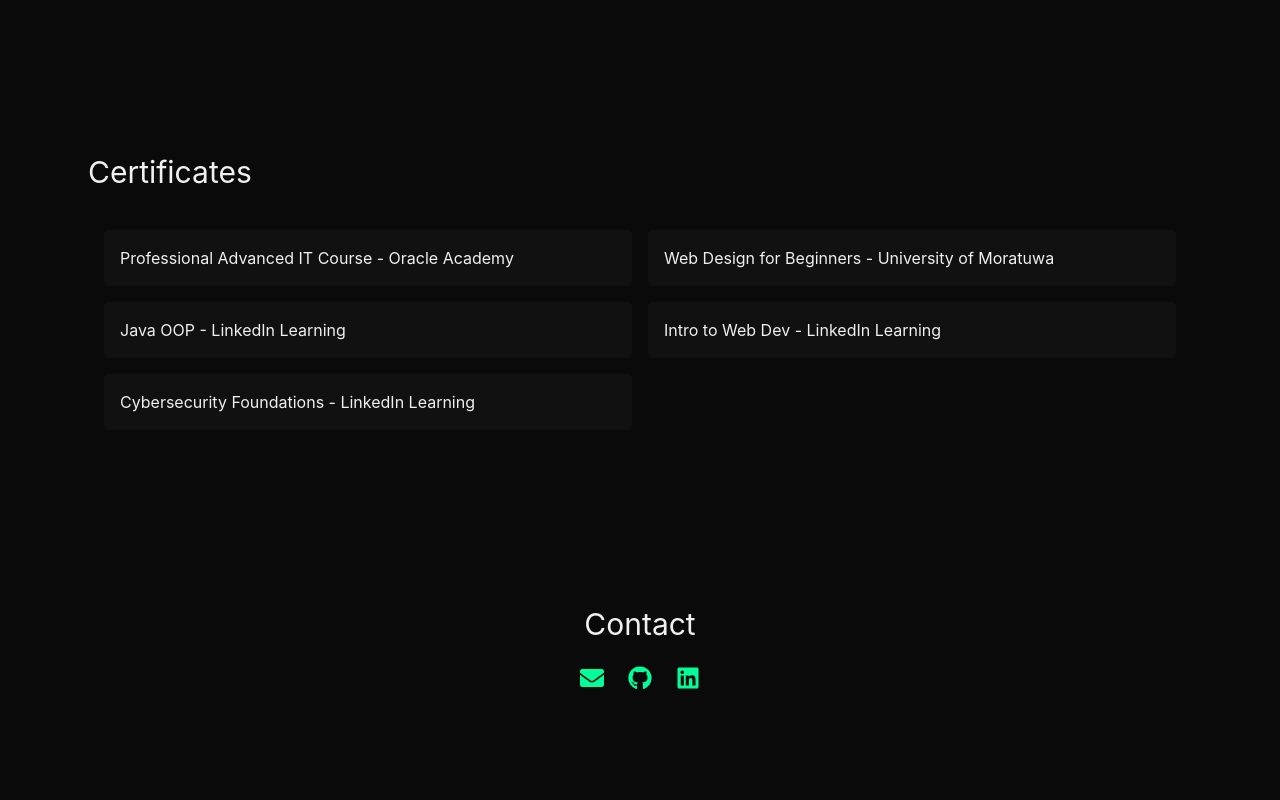
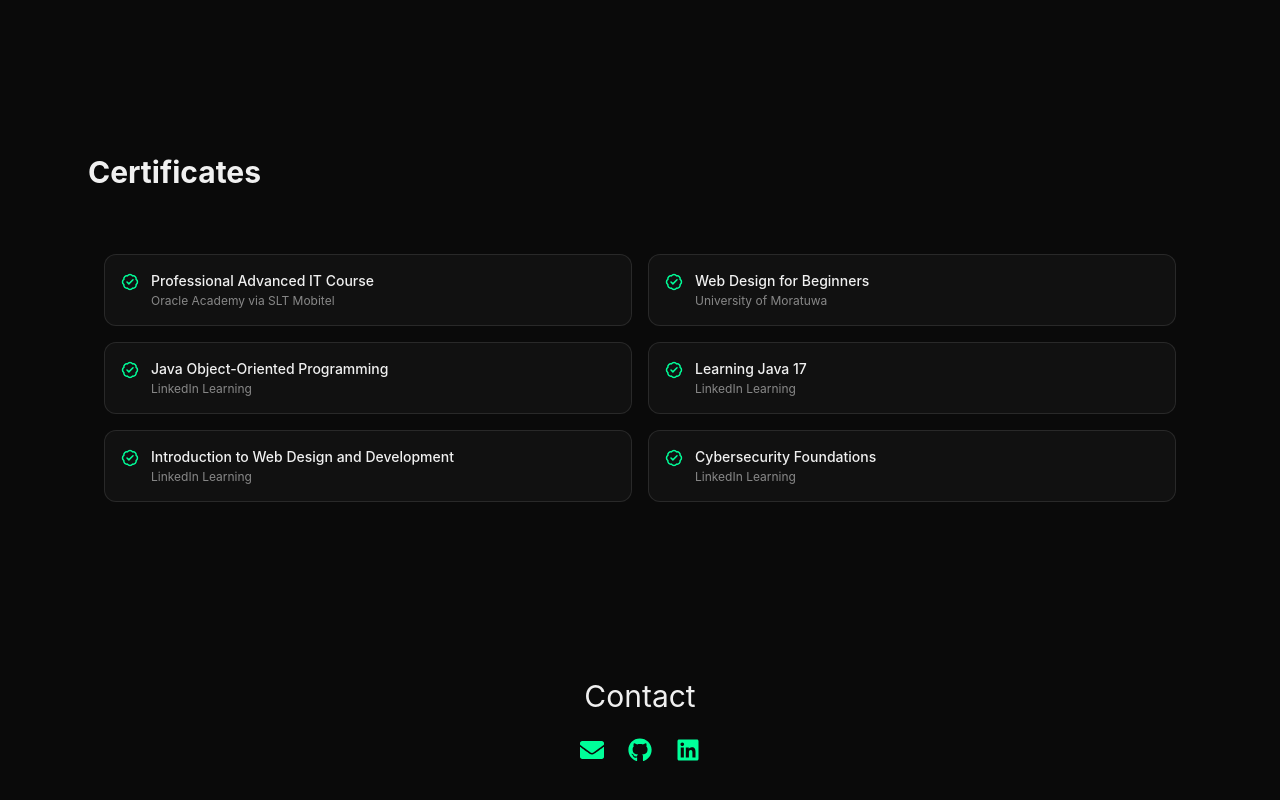
Before and after one commit to YasOnline177/yasara-portfolio, a React (Vite) app: page / in a window 1280 px wide. Shown: the part 2864-3664 px from the top of the page. Before the commit the page ends 3634 px from the top, so only its background shows below. Built offline with nearby package versions, Linux system fonts and the light colour scheme.

Commit message:
Refine Certificates with icons and hover

```diff
--- a/src/components/Certificates.jsx
+++ b/src/components/Certificates.jsx
@@ -1,22 +1,28 @@
 import SectionWrapper from "./SectionWrapper";
+import { BadgeCheck } from "lucide-react";
 
 export default function Certificates() {
     const certs = [
-        "Professional Advanced IT Course - Oracle Academy",
-        "Web Design for Beginners - University of Moratuwa",
-        "Java OOP - LinkedIn Learning",
-        "Intro to Web Dev - LinkedIn Learning",
-        "Cybersecurity Foundations - LinkedIn Learning",
+        { name: "Professional Advanced IT Course", issuer: "Oracle Academy via SLT Mobitel" },
+        { name: "Web Design for Beginners", issuer: "University of Moratuwa" },
+        { name: "Java Object-Oriented Programming", issuer: "LinkedIn Learning" },
+        { name: "Learning Java 17", issuer: "LinkedIn Learning" },
+        { name: "Introduction to Web Design and Development", issuer: "LinkedIn Learning" },
+        { name: "Cybersecurity Foundations", issuer: "LinkedIn Learning" },
     ];
 
     return (
         <SectionWrapper id="certificates">
-            <h2 className="text-3xl mb-6">Certificates</h2>
+            <h2 className="text-3xl font-bold mb-12">Certificates</h2>
 
             <div className="grid md:grid-cols-2 p-4 gap-4">
                 {certs.map((c) => (
-                    <div key={c} className="bg-surface p-4 rounded">
-                        {c}
+                    <div key={c} className="bg-surface p-4 rounded-xl border border-white/10 hover:border-accent/30 transition flex items-start gap-3 cursor-default">
+                        <BadgeCheck className="text-accent mt-0.5 shrink-0" size={18} />
+                        <div>
+                            <p className="font-medium text-sm">{c.name}</p>
+                            <p className="text-muted text-xs mt-0.5">{c.issuer}</p>
+                        </div>
                     </div>
                 ))}
             </div>
```
